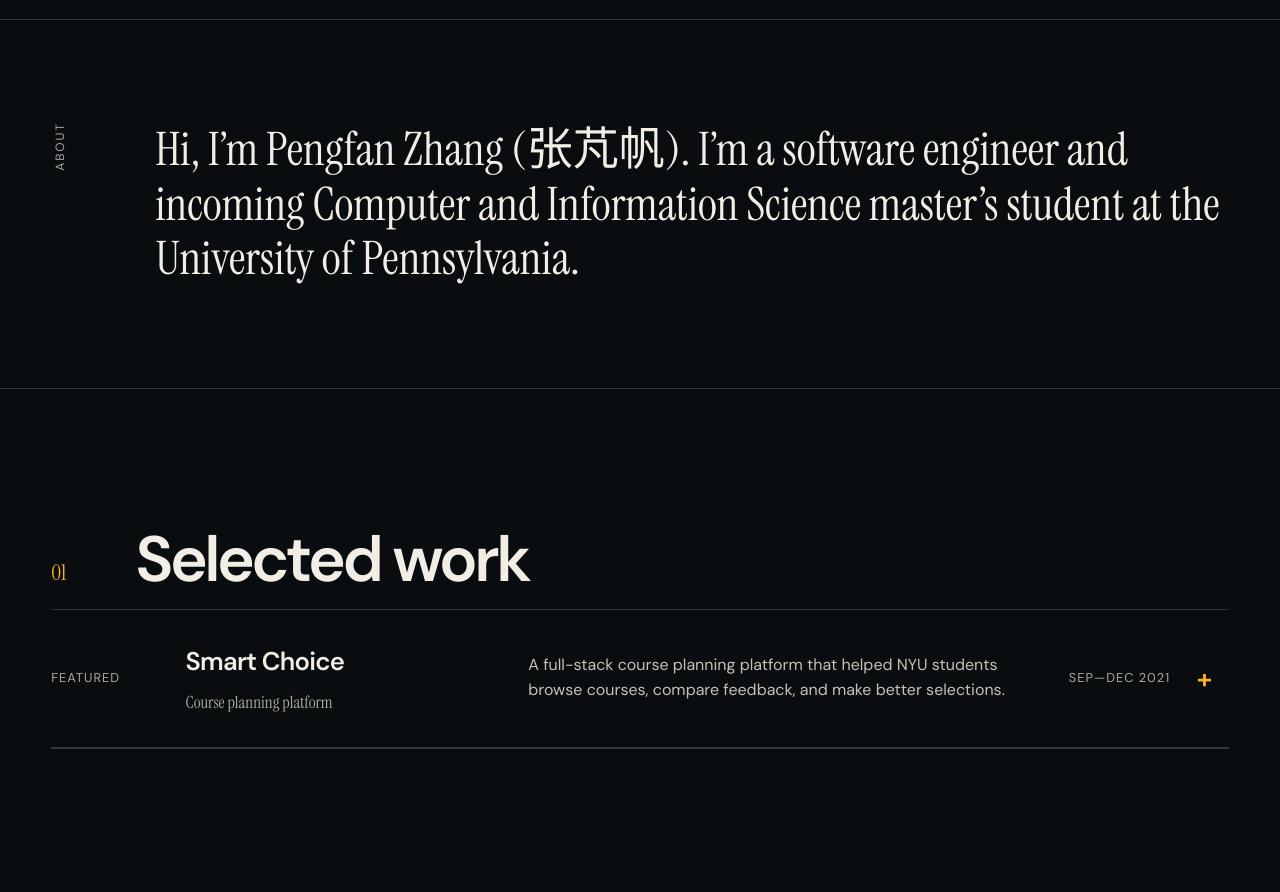
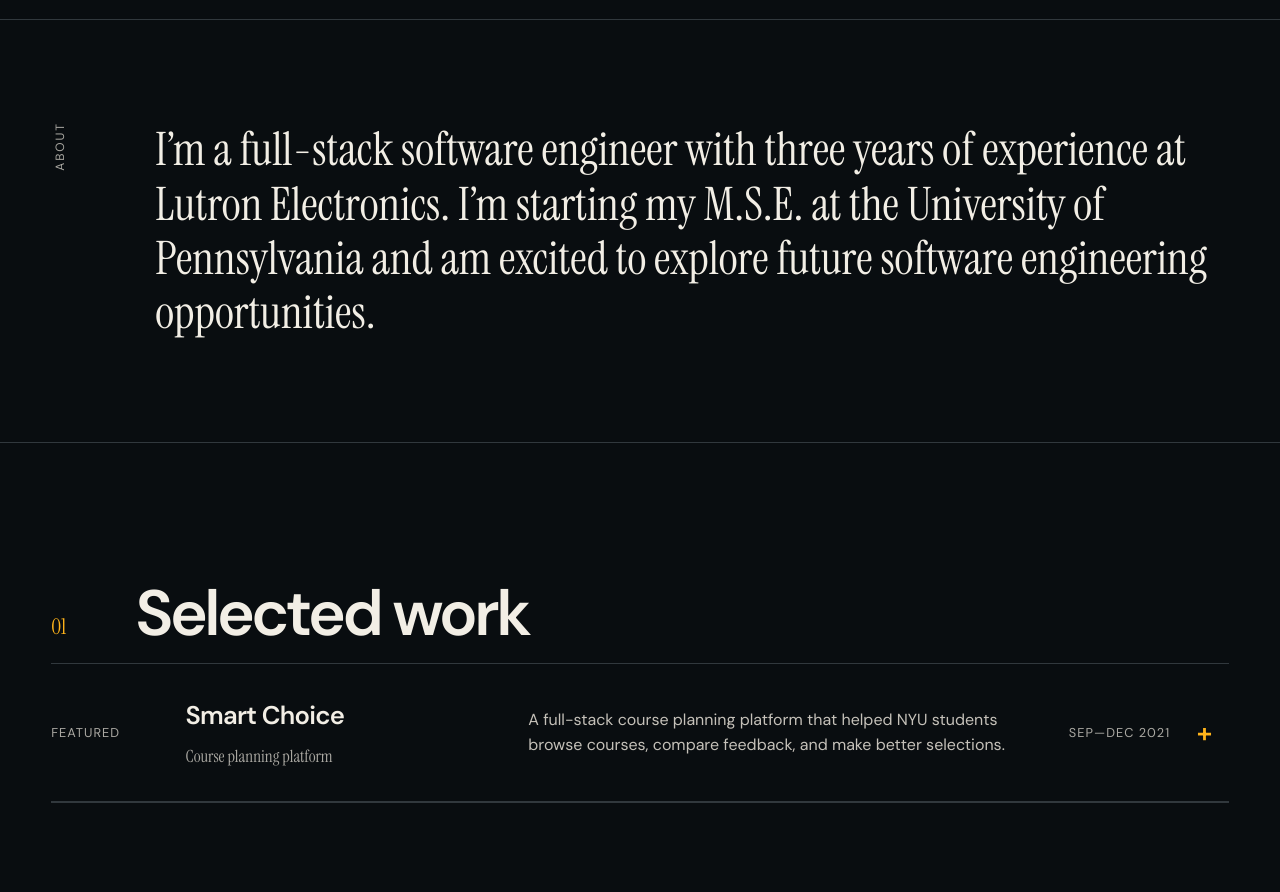
Before and after one commit to PengfanZ/PengfanZ.github.io, a React (Vite) app: page / in a window 1280 px wide. Shown: the part 780-1672 px from the top of the page. Built offline with nearby package versions, Linux system fonts and the light colour scheme.

Commit message:
Update About section experience summary

```diff
--- a/src/sections/AboutSection.tsx
+++ b/src/sections/AboutSection.tsx
@@ -12,9 +12,10 @@ export function AboutSection() {
         </Grid.Col>
         <Grid.Col span={{ base: 12, sm: 11 }}>
           <Text className={classes.lead}>
-            Hi, I’m Pengfan Zhang (张芃帆). I’m a software engineer and incoming
-            Computer and Information Science master’s student at the University
-            of Pennsylvania.
+            I’m a full-stack software engineer with three years of experience at
+            Lutron Electronics. I’m starting my M.S.E. at the University of
+            Pennsylvania and am excited to explore future software engineering
+            opportunities.
           </Text>
         </Grid.Col>
       </Grid>
```
